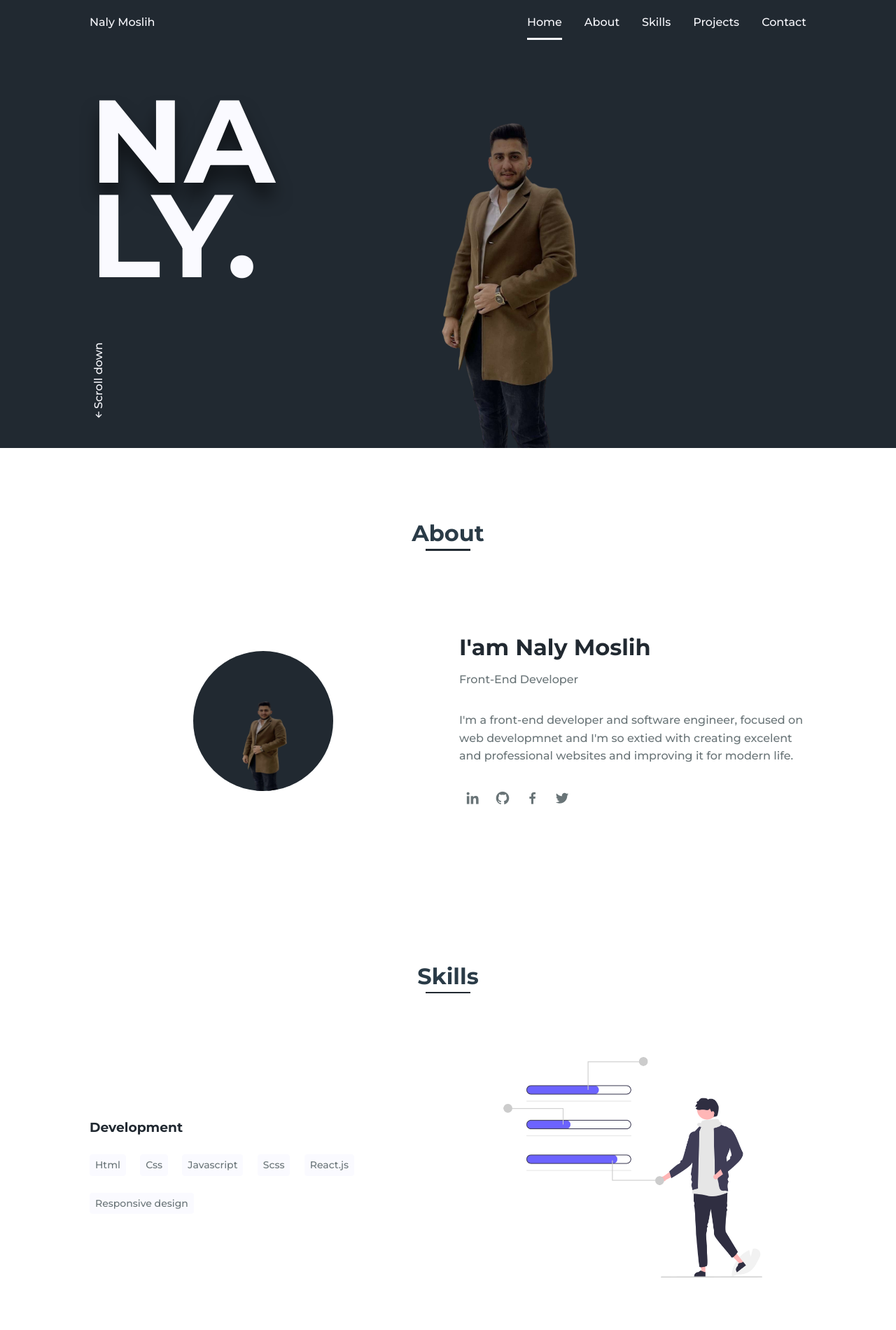
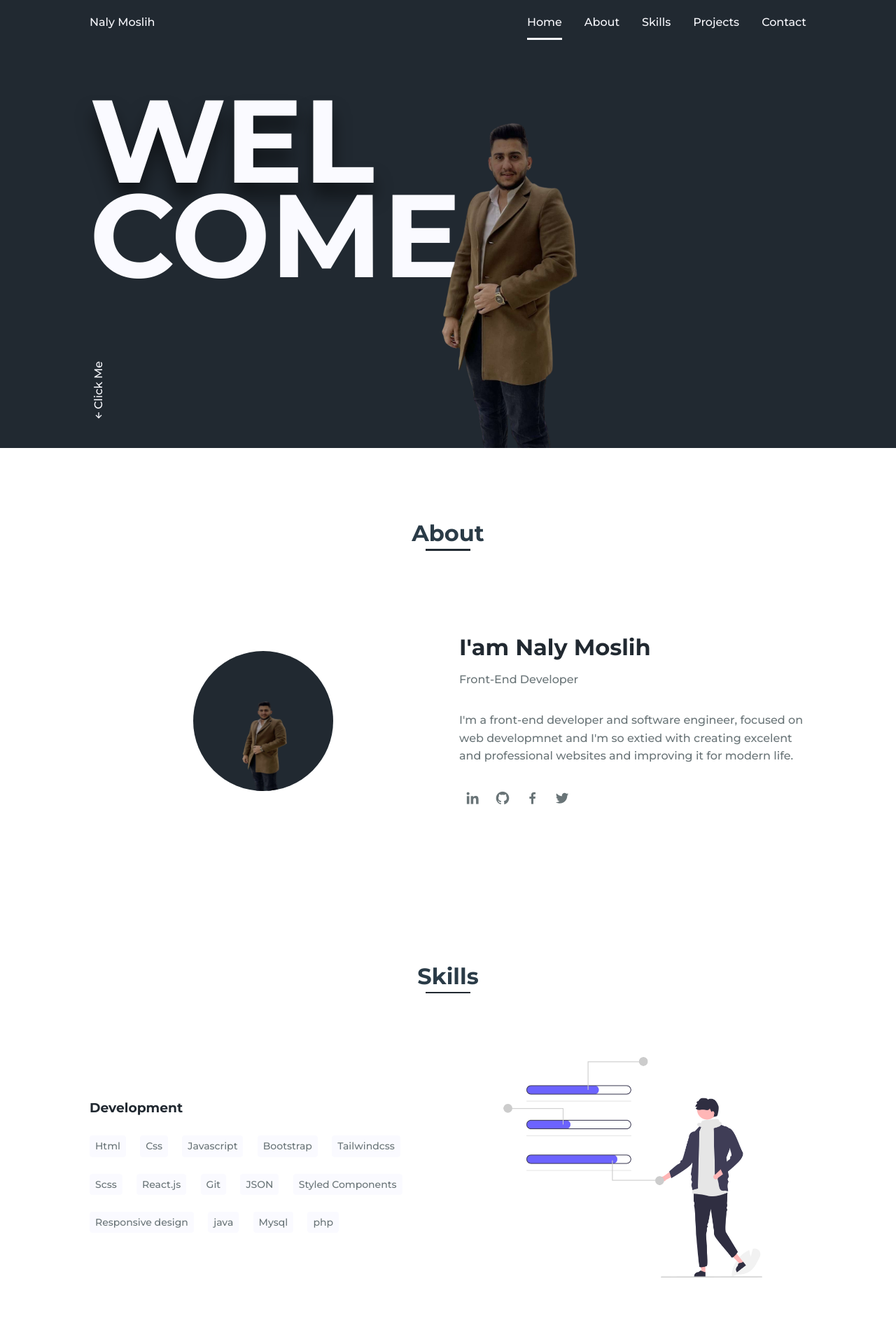
Before and after one commit to Nalymoslih/portfolio, a plain HTML site: page index.html in a window 1280 px wide. Shown: the top 1900 px of the page at 70% size. Drawn offline with nearby package versions, Linux system fonts and the light colour scheme.

Commit message:
update 💣

```diff
--- a/index.html
+++ b/index.html
@@ -49,11 +49,11 @@
     <main class="l-main">
       <section class="home" id="home">
         <div class="home__container bd-grid">
-          <h1 class="home__title"><span>NA</span><br />LY.</h1>
+          <h1 class="home__title"><span>WEL</span><br />COME</h1>
 
           <div class="home__scroll">
             <a href="#about" class="home__scroll-link"
-              ><i class="bx bx-up-arrow-alt"></i>Scroll down</a
+              ><i class="bx bx-up-arrow-alt"></i>Click Me</a
             >
           </div>
 
@@ -117,9 +117,17 @@
             <span class="skills__name">Html</span>
             <span class="skills__name">Css</span>
             <span class="skills__name">Javascript</span>
+            <span class="skills__name">Bootstrap</span>
+            <span class="skills__name">Tailwindcss</span>
             <span class="skills__name">Scss</span>
             <span class="skills__name">React.js</span>
+            <span class="skills__name">Git</span>
+            <span class="skills__name">JSON</span>
+            <span class="skills__name">Styled Components</span>
             <span class="skills__name">Responsive design</span>
+            <span class="skills__name">java</span>
+            <span class="skills__name">Mysql</span>
+            <span class="skills__name">php</span>
           </div>
 
           <div class="skills__img">
@@ -310,9 +318,7 @@
       <div class="footer__container bd-grid">
         <div class="footer__data">
           <h2 class="footer__title">Naly Moslih</h2>
-          <p class="footer__text">
-            I'm Naly Moslih and this is my personal website
-          </p>
+          <p class="footer__text">I'm Naly Moslih and this is my portfolio</p>
         </div>
 
         <div class="footer__data">
@@ -327,7 +333,7 @@
         </div>
 
         <div class="footer__data">
-          <h2 class="footer__title">FOLLOW</h2>
+          <h2 class="footer__title">FOLLOW ME</h2>
           <a
             href="https://www.facebook.com/naly.moslih/"
             target="_blank"
```
Also changed, not shown: assets/img/sticker.webp (added), 3 other files.
